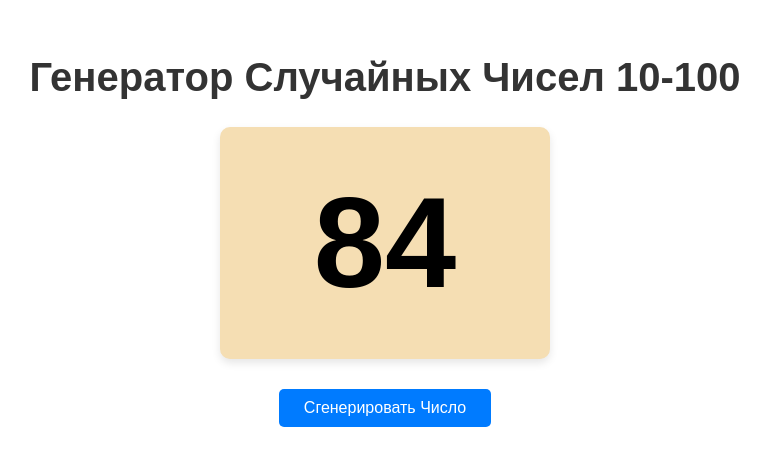
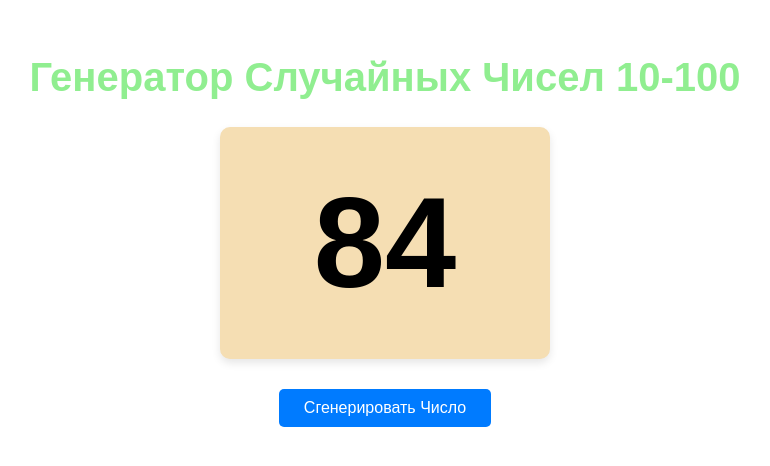
Before and after one commit to Roman123-game/my-react-app, a React (Vite) app: page / in a window 1280 px wide. Shown: the part 212-678 px from the top of the page, without its empty margins (255-1025 px from the left). Built offline with nearby package versions, Linux system fonts and the light colour scheme.

Commit message:
update Random.css

```diff
--- a/src/components/Random/Random.css
+++ b/src/components/Random/Random.css
@@ -10,7 +10,7 @@
 .rng-title {
   font-size: 2.5rem;
   margin-bottom: 20px;
-  color: #333;
+  color: lightgreen;
 }
 
 .rng-number {
```
